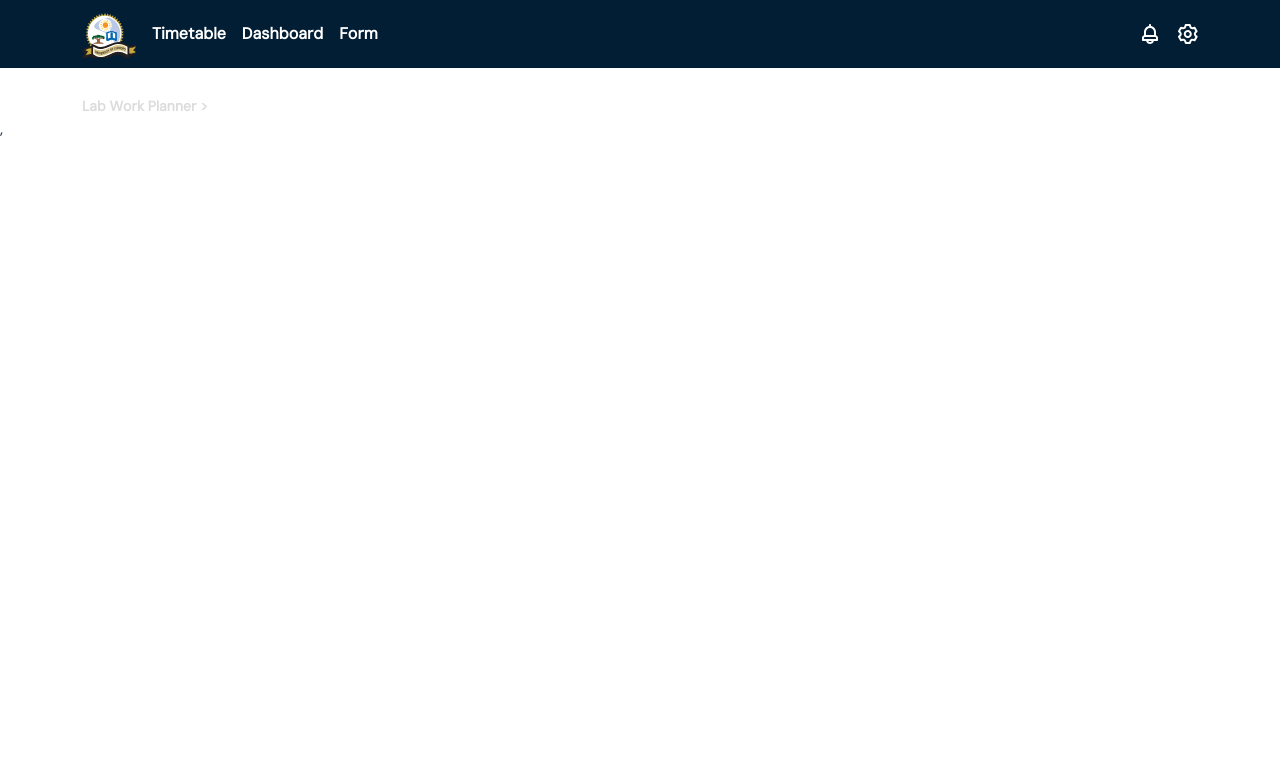
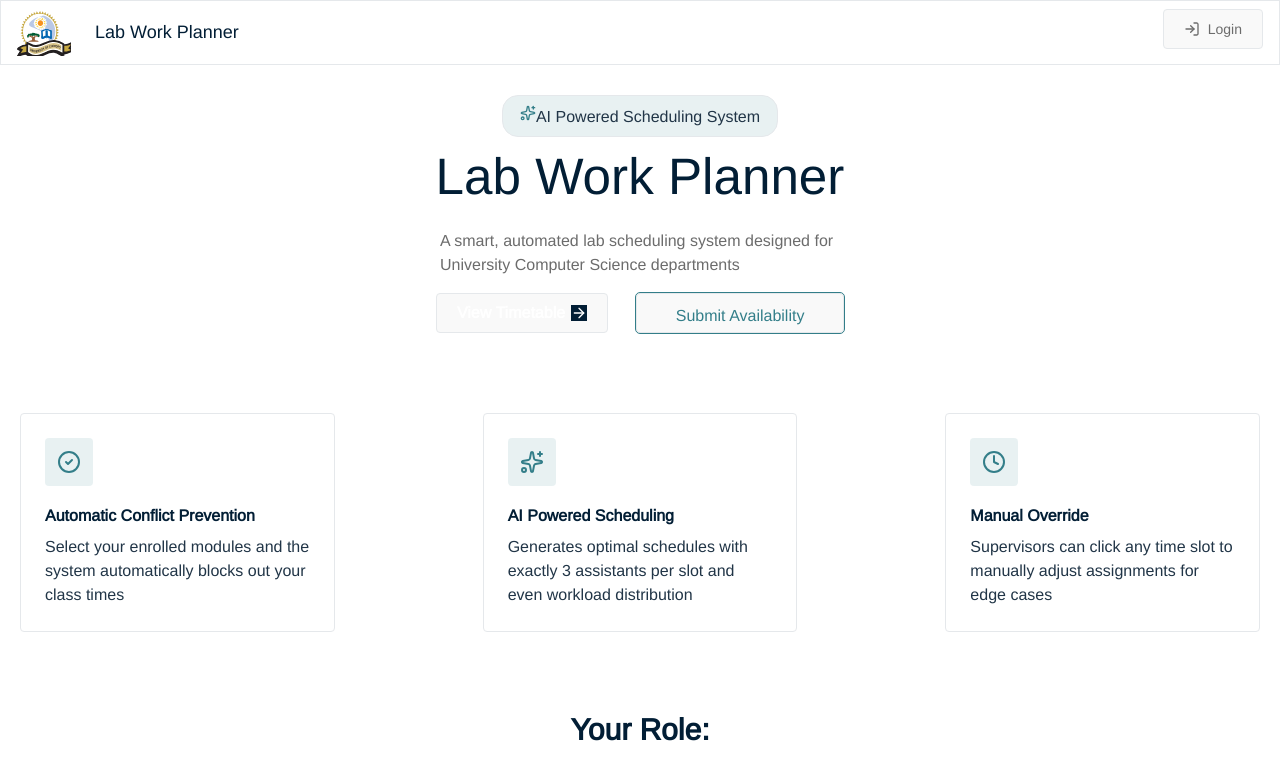
Before and after one commit to mothibimalebana/lab-work-planner, a React (Vite) app: page / in a window 1280 px wide. Shown: the top 767 px of the page. Built offline with nearby package versions, Linux system fonts and the light colour scheme.

Commit message:
chore: remapped the application paths, landing page is on "/" and app with its children on "/app"

```diff
--- a/src/pages/Dashboard.tsx
+++ b/src/pages/Dashboard.tsx
@@ -4,7 +4,6 @@ import people from "../assets/svg/people.svg"
 import student from "../assets/svg/student.svg"
 import overview from "../assets/svg/overview.svg"
 import supervisor from "../assets/svg/supervisor.svg"
-import searchIcon from "../assets/svg/searchIcon.svg"
 import view from "../assets/svg/view.svg"
 
 import type { DashboardMode, DashboardProps, dashboardTimetable, jobTitle, schoolData, schoolDataPopUp } from '../../types/student'
--- /dev/null
+++ b/src/pages/Form.tsx
@@ -0,0 +1,11 @@
+function Registration(){
+    return(
+        <div className="registration">
+            <div className="form">
+
+            </div>
+        </div>
+    )
+}
+
+export default Registration
--- a/src/pages/LandingPage.tsx
+++ b/src/pages/LandingPage.tsx
@@ -6,6 +6,7 @@ import clock from "../assets/svg/Clock.svg"
 import greenBullet from "../assets/svg/greenBullet.svg"
 import blueBullet from "../assets/svg/blueBullet.svg"
 import greyB from "../assets/svg/greyB.svg"
+import { Link } from "react-router"
 
 
 
@@ -36,7 +37,7 @@ const LandingPage = () => {
                     </div>
                     <div className="bottom mt-4 self-center flex items-center gap-7">
                         <button className="view rounded-sm flex gap-1.5 h-full text-center bg-[#021E35] items-center">
-                        <p className="text-white flex items-center h-full">View Timetable</p>
+                        <Link className="text-white flex items-center h-full" to="/app/timetable">View Timetable</Link>
                         <div className="svg bg-[#021E35]">{arrowLogo.element}</div>
                         </button>
                         <button className="w-52 text-[#337E89] outline outline-solid outline-[#337E89]">Submit Availability</button>
```
Also changed, not shown: src/main.tsx (+11 -6 lines).
